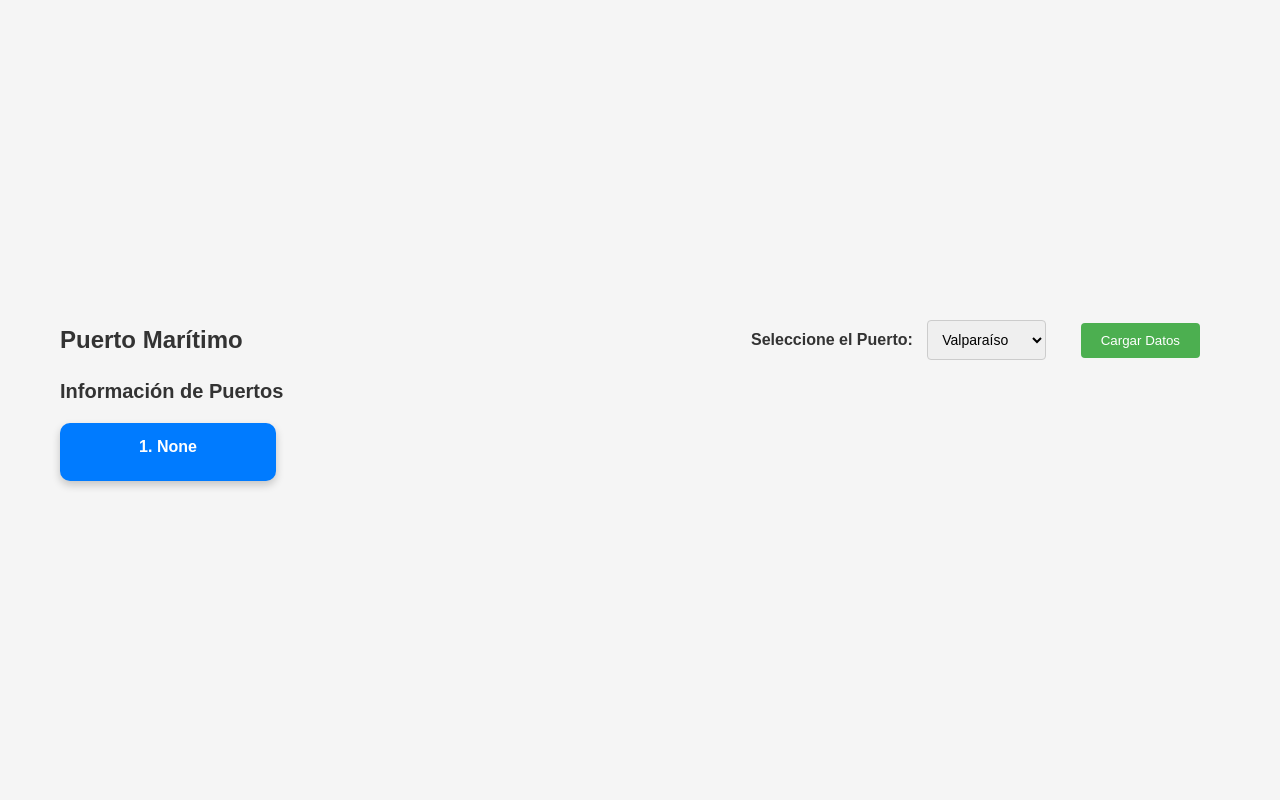
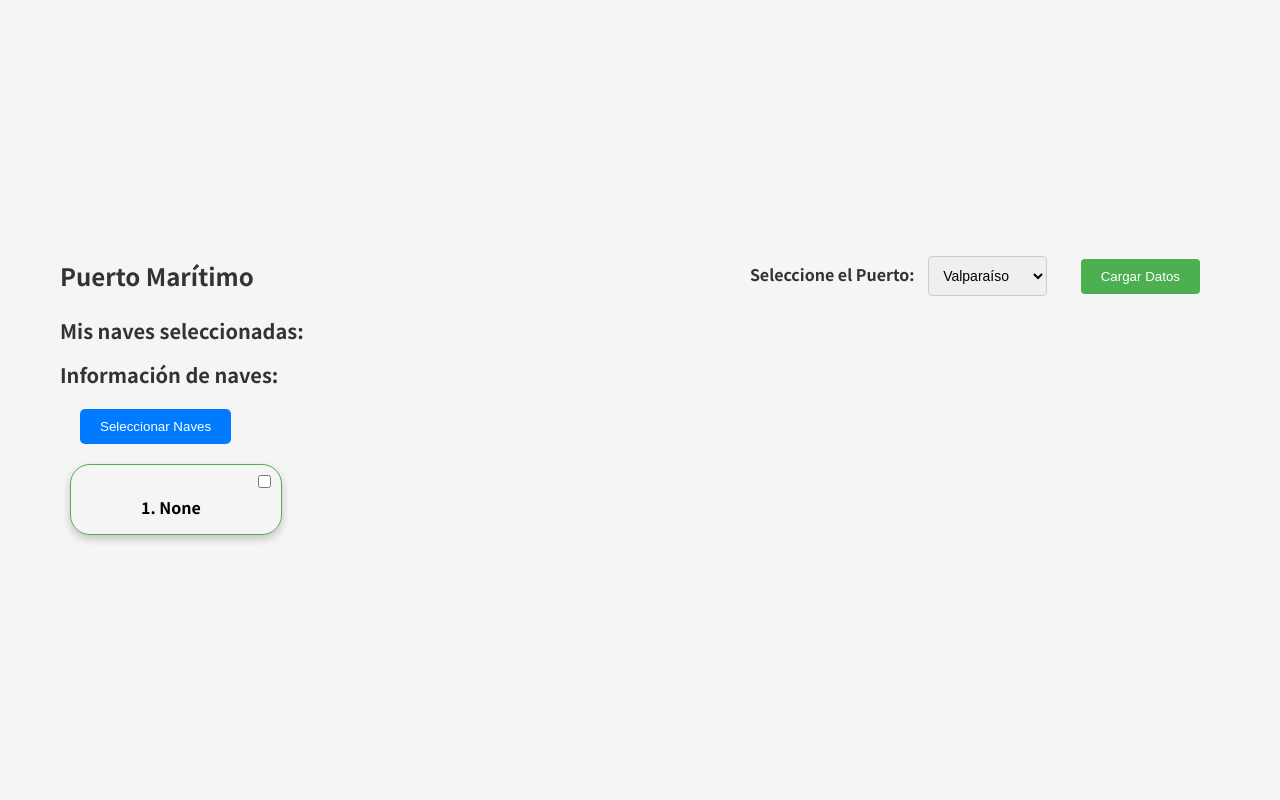
Before and after one commit to sebaqqq/pagina-cronograma-puerto, a Django app: template info/templates/info/index.html in a window 1280 px wide. Run offline with Django 5.2, Linux system fonts and the light colour scheme; the template is opened without the code that fills it: most values are stand-ins (such as "Sample title", 1, 10 or a date in 2020); data that the repository does not hold is empty.

Commit message:
diseño nuevo y selecion de mis naves

```diff
--- a/info/templates/info/index.html
+++ b/info/templates/info/index.html
@@ -1,3 +1,4 @@
+{% load dict_extras %}
 {% load static %}
 
 <!DOCTYPE html>
@@ -6,11 +7,20 @@
     <meta charset="UTF-8" />
     <meta name="viewport" content="width=device-width, initial-scale=1.0" />
     <title>Información de Puertos</title>
+    <link rel="preconnect" href="https://fonts.googleapis.com">
+    <link rel="preconnect" href="https://fonts.gstatic.com" crossorigin>
+    <link href="https://fonts.googleapis.com/css2?family=Noto+Sans+JP:wght@100..900&family=Nunito:ital,wght@0,200..1000;1,200..1000&family=Prompt:ital,wght@0,100;0,200;0,300;0,400;0,500;0,600;0,700;0,800;0,900;1,100;1,200;1,300;1,400;1,500;1,600;1,700;1,800;1,900&family=Roboto+Mono:ital,wght@0,100..700;1,100..700&family=Signika:wght@300..700&family=Source+Code+Pro:ital,wght@0,200..900;1,200..900&display=swap" rel="stylesheet">
     <link
       rel="stylesheet"
       type="text/css"
       href="{% static 'css/index.css' %}"
     />
+    <link
+      rel="stylesheet"
+      type="text/css"
+      href="{% static 'css/seleccionadoIndex.css' %}"
+    />
+    <link rel="shortcut icon" href="../../../static/icons/icono.png" />
   </head>
   <body>
     <div class="container">
@@ -26,23 +36,67 @@
             <button class="button" type="submit">Cargar Datos</button>
           </form>
         </div>
+        <div id="update-notification" style="display:none; background:#ffffcc; padding:10px; margin-top:10px;"></div>
       </header>
 
-      <h2>Información de Puertos</h2>
+      {% if selected_ships %}
+        <h3 class="title-selected-ships">Mis naves seleccionadas:</h3>
+        <ul class="ship-list">
+          {% for idx in selected_ships %}
+            {% if datos|length > idx %}
+              <li class="ship-item">
+                {{ datos|index:idx|get_item:clave }}
+                <div class="ship-links">
+                  <a href="{% url 'detalle' idx %}?puerto={{ puerto }}" class="view-details">Ver Detalle</a>
+                  <a href="{% url 'eliminar_nave' puerto idx %}" class="remove-ship">Eliminar</a>
+                </div>
+              </li>
+            {% endif %}
+          {% endfor %}
+        </ul>
+      {% endif %}
+
+      <h2 class="titlePuerto">Información de naves:</h2>
 
       {% if datos %}
+      <form method="post">
+        {% csrf_token %}
+        <input type="hidden" name="puerto" value="{{ puerto }}">
+        <button class="btn-seleccionar" type="submit">Seleccionar Naves</button>
         <div class="card-container">
-        {% load dict_extras %} {% for item in datos %}
+          {% for item in datos %}
             <div class="card">
-          <a href="{% url 'detalle' forloop.counter0 %}?puerto={{ puerto }}">
-            <h3>{{ forloop.counter }}. {{ item|get_item:clave }}</h3>
-          </a>
+              <input type="checkbox" name="selected_ship" value="{{ forloop.counter0 }}"
+                {% if forloop.counter0 in selected_ships %}checked{% endif %} class="select-item">
+              <label>{{ forloop.counter }}. {{ item|get_item:clave }}</label>
             </div>
           {% endfor %}
         </div>
+      </form>
       {% else %}
       <p>No se encontraron datos para el puerto {{ puerto }}.</p>
       {% endif %}
     </div>
+
+    <script>
+      function checkUpdates() {
+        var puerto = "{{ puerto }}";
+        fetch("{% url 'check_updates' %}?puerto=" + encodeURIComponent(puerto))
+          .then(response => response.json())
+          .then(data => {
+            if (data.updates && data.updates.length > 0) {
+              var message = "¡Se actualizaron las siguientes naves: " +
+                data.updates.map(function(ship){ return ship["{{ clave }}"]; }).join(", ") +
+                "!";
+              var notifDiv = document.getElementById("update-notification");
+              notifDiv.innerHTML = message;
+              notifDiv.style.display = "block";
+            }
+          })
+          .catch(error => console.error('Error al consultar actualizaciones:', error));
+      }
+      setInterval(checkUpdates, 60000);
+      checkUpdates();
+    </script>
   </body>
 </html>
--- a/info/templatetags/dict_extras.py
+++ b/info/templatetags/dict_extras.py
@@ -1,4 +1,3 @@
-# info/templatetags/dict_extras.py
 from django import template
 
 register = template.Library()
@@ -6,3 +5,10 @@
 @register.filter
 def get_item(dictionary, key):
     return dictionary.get(key)
+
+@register.filter
+def index(List, i):
+    try:
+        return List[int(i)]
+    except (IndexError, ValueError, TypeError):
+        return None
--- a/info/urls.py
+++ b/info/urls.py
@@ -1,8 +1,10 @@
-# info/urls.py
 from django.urls import path
 from . import views
 
 urlpatterns = [
     path('', views.index, name='index'),
     path('detalle/<int:index>/', views.detalle, name='detalle'),
+    path('eliminar_nave/<str:puerto>/<int:idx>/', views.eliminar_nave, name='eliminar_nave'),
+    path('seleccionar-naves/', views.seleccionar_naves, name='seleccionar_naves'),
+    path('check_updates/', views.check_updates, name='check_updates'),
 ]
--- a/info/views.py
+++ b/info/views.py
@@ -1,8 +1,7 @@
-# info/views.py
 import requests
 from bs4 import BeautifulSoup
-from django.shortcuts import render
-from django.http import HttpResponse
+from django.shortcuts import render, redirect
+from django.http import HttpResponse, JsonResponse
 import urllib3
 
 urllib3.disable_warnings(urllib3.exceptions.InsecureRequestWarning)
@@ -43,7 +42,6 @@
                 "Sitio": sitios[columna_idx - 1] if columna_idx - 1 < len(sitios) else "Sin Sitio"
             })
 
-
     return [nave for nave in datos if nave["Nombre Nave"] != "N/A"]
 
 def datos_san_antonio(url):
@@ -77,14 +75,32 @@
     return [], ""
 
 def index(request):
-    # Se obtiene el puerto seleccionado vía parámetros GET; por defecto Valparaíso
-    puerto = request.GET.get('puerto', 'Valparaíso')
+    if request.method == "POST":
+        puerto = request.POST.get('puerto', 'Valparaíso')
+    else:
+        puerto = request.GET.get('puerto', 'Valparaíso')
+
     datos, clave = cargar_datos(puerto)
+
+    if 'selected_ships' not in request.session:
+        request.session['selected_ships'] = {}
+    global_selected_ships = request.session['selected_ships']
+    selected_ships = global_selected_ships.get(puerto, [])
+
+    if request.method == "POST":
+        try:
+            selected_indices = [int(idx) for idx in request.POST.getlist('selected_ship')]
+        except ValueError:
+            selected_indices = []
+        global_selected_ships[puerto] = selected_indices
+        request.session['selected_ships'] = global_selected_ships
+        selected_ships = selected_indices
 
     context = {
         'puerto': puerto,
         'datos': datos,
         'clave': clave,
+        'selected_ships': selected_ships,
     }
     return render(request, 'info/index.html', context)
 
@@ -101,3 +117,63 @@
         'elemento': elemento,
     }
     return render(request, 'info/detalle.html', context)
+
+def seleccionar_naves(request):
+    if request.method == "POST":
+        seleccionados_valores = request.POST.getlist("selected_ship")
+        seleccionados = []
+        for valor in seleccionados_valores:
+            try:
+                puerto, idx_str = valor.split("-", 1)
+                idx = int(idx_str)
+                datos, clave = cargar_datos(puerto)
+                nave = datos[idx]
+                nave['Puerto'] = puerto
+                seleccionados.append(nave)
+            except (ValueError, IndexError):
+                continue
+        context = {'seleccionados': seleccionados}
+        return render(request, 'info/seleccionados.html', context)
+    else:
+        datos_val, clave_val = cargar_datos("Valparaíso")
+        datos_sa, clave_sa = cargar_datos("San Antonio")
+        context = {
+            'datos_val': datos_val,
+            'clave_val': clave_val,
+            'datos_sa': datos_sa,
+            'clave_sa': clave_sa,
+        }
+        return render(request, 'info/seleccionar.html', context)
+
+def eliminar_nave(request, puerto, idx):
+    global_selected_ships = request.session.get('selected_ships', {})
+    selected_list = global_selected_ships.get(puerto, [])
+    if idx in selected_list:
+        selected_list.remove(idx)
+        global_selected_ships[puerto] = selected_list
+        request.session['selected_ships'] = global_selected_ships
+    return redirect(f"/?puerto={puerto}")
+
+def check_updates(request):
+    puerto = request.GET.get('puerto', 'Valparaíso')
+    datos, clave = cargar_datos(puerto)
+
+    global_selected_ships = request.session.get('selected_ships', {})
+    selected_ships = global_selected_ships.get(puerto, [])
+
+    if 'last_info' not in request.session:
+        request.session['last_info'] = {}
+    last_info = request.session['last_info']
+
+    updates = []
+    for idx in selected_ships:
+        if idx < len(datos):
+            current_ship = datos[idx]
+            key = f"{puerto}-{idx}"
+            if key in last_info and last_info[key] != current_ship:
+                updates.append(current_ship)
+
+            last_info[key] = current_ship
+
+    request.session['last_info'] = last_info
+    return JsonResponse({'updates': updates})
--- a/static/css/detalle.css
+++ b/static/css/detalle.css
@@ -5,7 +5,7 @@
 }
 
 body {
-  font-family: Arial, sans-serif;
+  font-family: "Noto Sans JP", serif;
   background-color: #f7f7f7;
   color: #333;
   display: flex;
--- a/static/css/index.css
+++ b/static/css/index.css
@@ -2,12 +2,10 @@
   margin: 0;
   padding: 0;
   box-sizing: border-box;
-  max-width: 100%;
-  max-height: 100vh;
 }
 
 body {
-  font-family: Arial, sans-serif;
+  font-family: "Noto Sans JP", serif;
   background-color: #f5f5f5;
   display: flex;
   justify-content: center;
@@ -76,12 +74,14 @@
   display: grid;
   grid-template-columns: repeat(auto-fill, minmax(200px, 1fr));
   gap: 20px;
+  padding: 0px 10px 10px 10px;
 }
 
 .card {
-  background-color: #007bff;
-  color: white;
-  border-radius: 10px;
+  background-color: transparent;
+  border: 1px solid #4caf50;
+  color: black;
+  border-radius: 20px;
   padding: 15px;
   display: flex;
   flex-direction: column;
@@ -89,6 +89,8 @@
   align-items: center;
   box-shadow: 0 4px 8px rgba(0, 0, 0, 0.2);
   transition: transform 0.3s ease;
+  position: relative;
+  padding-top: 30px;
 }
 
 .card:hover {
@@ -115,3 +117,10 @@
 .card a:hover {
   text-decoration: underline;
 }
+
+.select-item {
+  position: absolute;
+  top: 10px;
+  right: 10px;
+  z-index: 1;
+}
--- /dev/null
+++ b/static/css/seleccionadoIndex.css
@@ -0,0 +1,66 @@
+.title-selected-ships {
+  font-size: 20px;
+  margin-bottom: 15px;
+  color: #333;
+}
+
+.ship-list {
+  list-style-type: none;
+  padding: 0;
+  margin: 0;
+}
+
+.ship-item {
+  display: flex;
+  justify-content: space-between;
+  align-items: center;
+  background-color: transparent;
+  border: 1px solid #4caf50;
+  border-radius: 8px;
+  padding: 15px;
+  margin-bottom: 10px;
+  box-shadow: 0 2px 4px rgba(0, 0, 0, 0.1);
+}
+
+.ship-item:hover {
+  background-color: #ececec;
+}
+
+.ship-links {
+  display: flex;
+  gap: 10px;
+}
+
+.view-details {
+  color: #007bff;
+  text-decoration: none;
+}
+
+.view-details:hover {
+  text-decoration: underline;
+}
+
+.remove-ship {
+  color: #e74c3c;
+  text-decoration: none;
+}
+
+.remove-ship:hover {
+  text-decoration: none;
+}
+
+.btn-seleccionar {
+  background-color: #007bff;
+  color: white;
+  padding: 10px 20px;
+  border: none;
+  border-radius: 5px;
+  cursor: pointer;
+  transition: background-color 0.3s ease;
+  margin-bottom: 20px;
+  left: 20px;
+}
+
+.btn-seleccionar:hover {
+  background-color: #0056b3;
+}
```
Also changed, not shown: info/templates/info/detalle.html (+7 -0 lines), db.sqlite3, static/icons/icono.png (added). Lines whose indentation alone changed are shown as unchanged.
